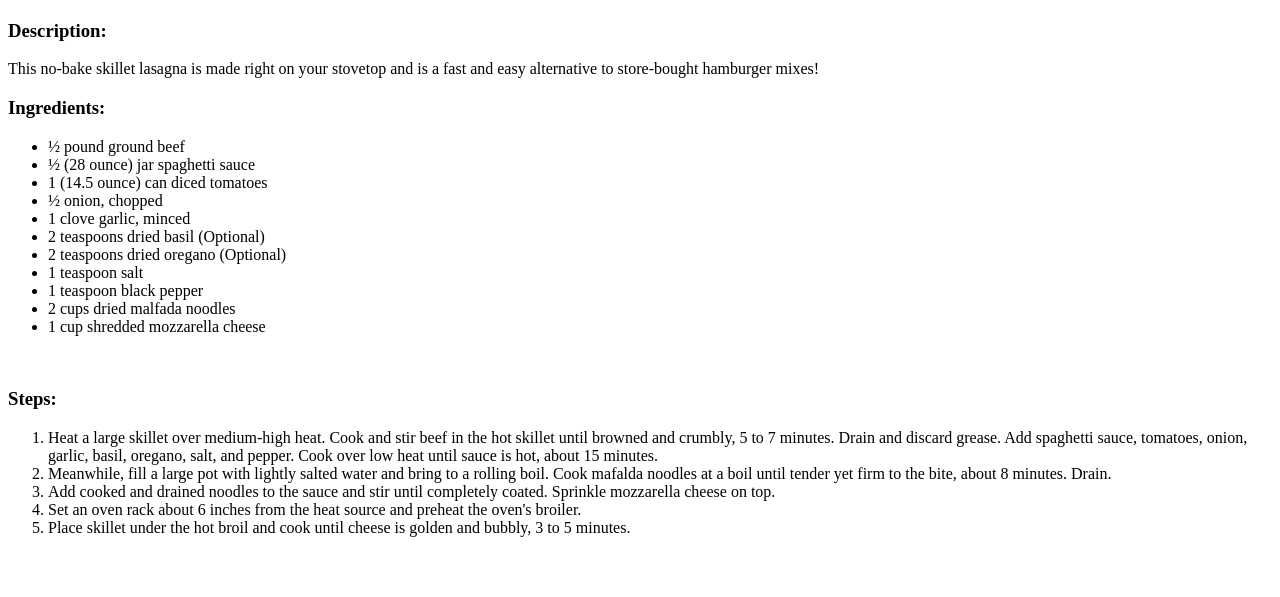
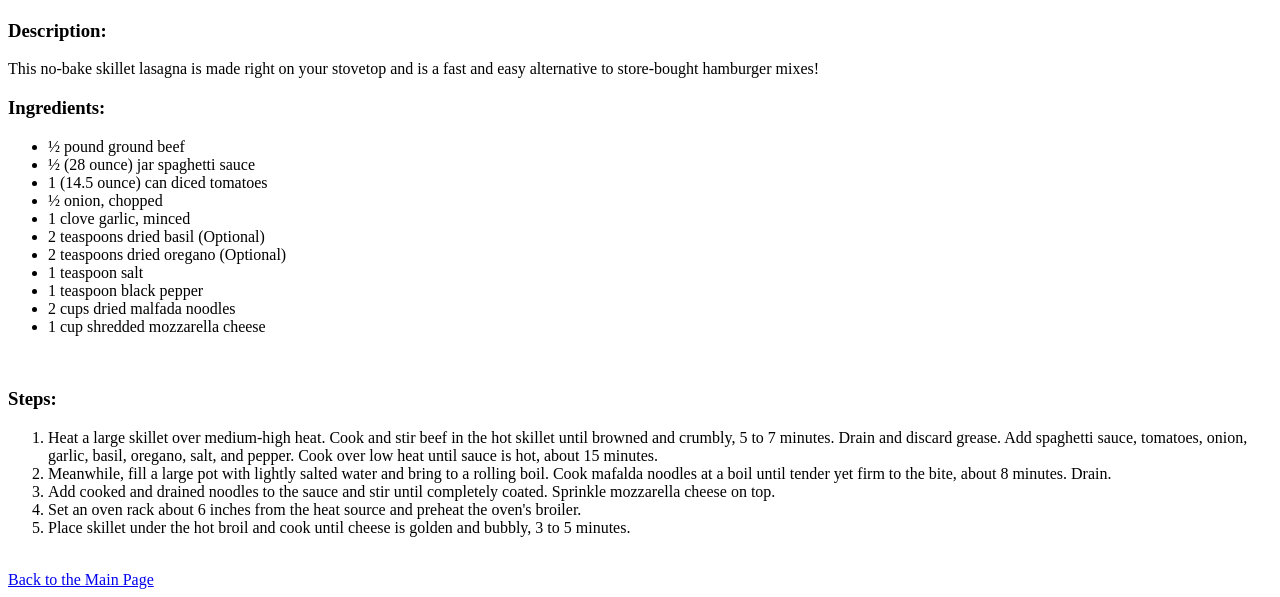
Before and after one commit to IPVM7/odin_recipes, a plain HTML site: page recipes/lasagna.html in a window 1280 px wide. Shown: the part 383-980 px from the top of the page. Before the commit the page ends 936 px from the top, so only its background shows below. Drawn offline with Linux system fonts and the light colour scheme.

Commit message:
Added links in recipes webpages to return to the Index webpage

```diff
--- a/recipes/lasagna.html
+++ b/recipes/lasagna.html
@@ -42,6 +42,8 @@
             <li>Place skillet under the hot broil and cook until cheese is golden and bubbly,
                  3 to 5 minutes.</li>
         </ol>
+        <br>
+        <a href="../index.html">Back to the Main Page</a>
 
     </body>
 </html>
```
Also changed, not shown: recipes/Brownies.html (+2 -1 lines), recipes/HalloweenCookies.html (+2 -1 lines).
